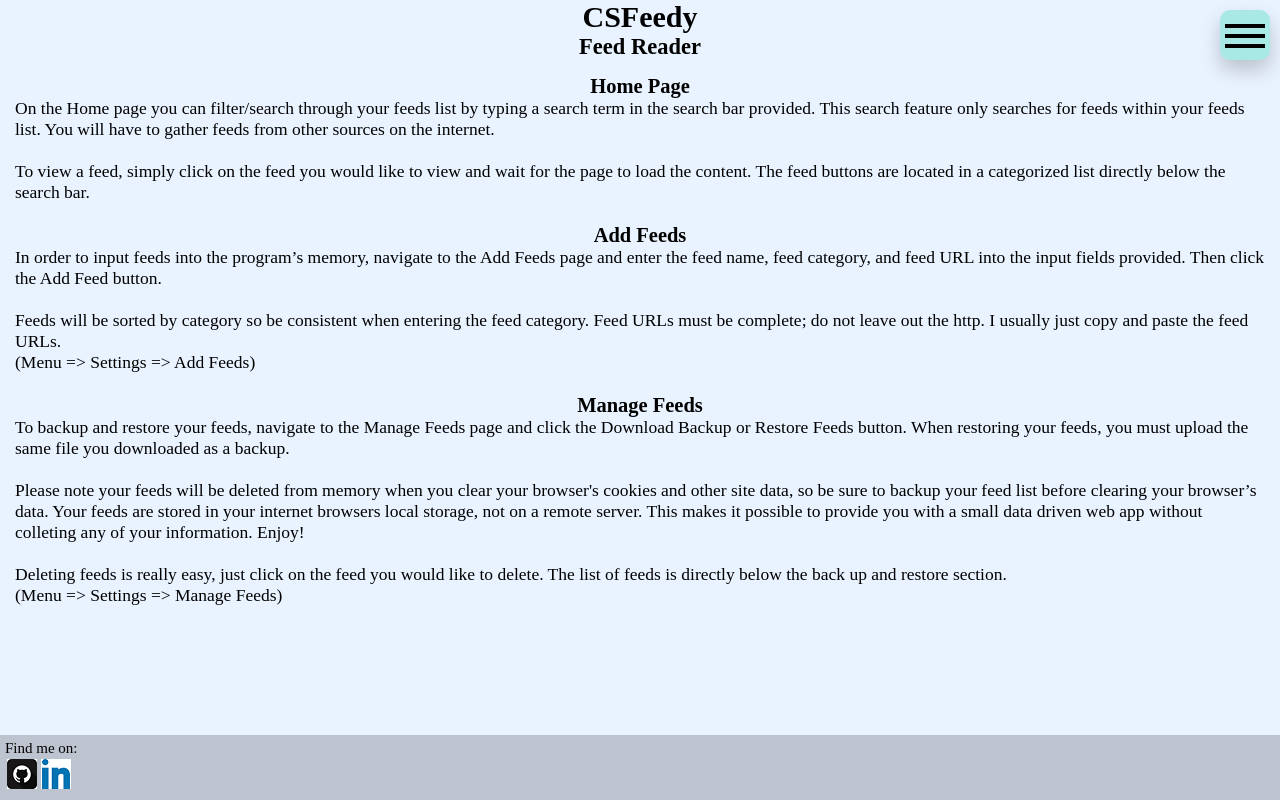
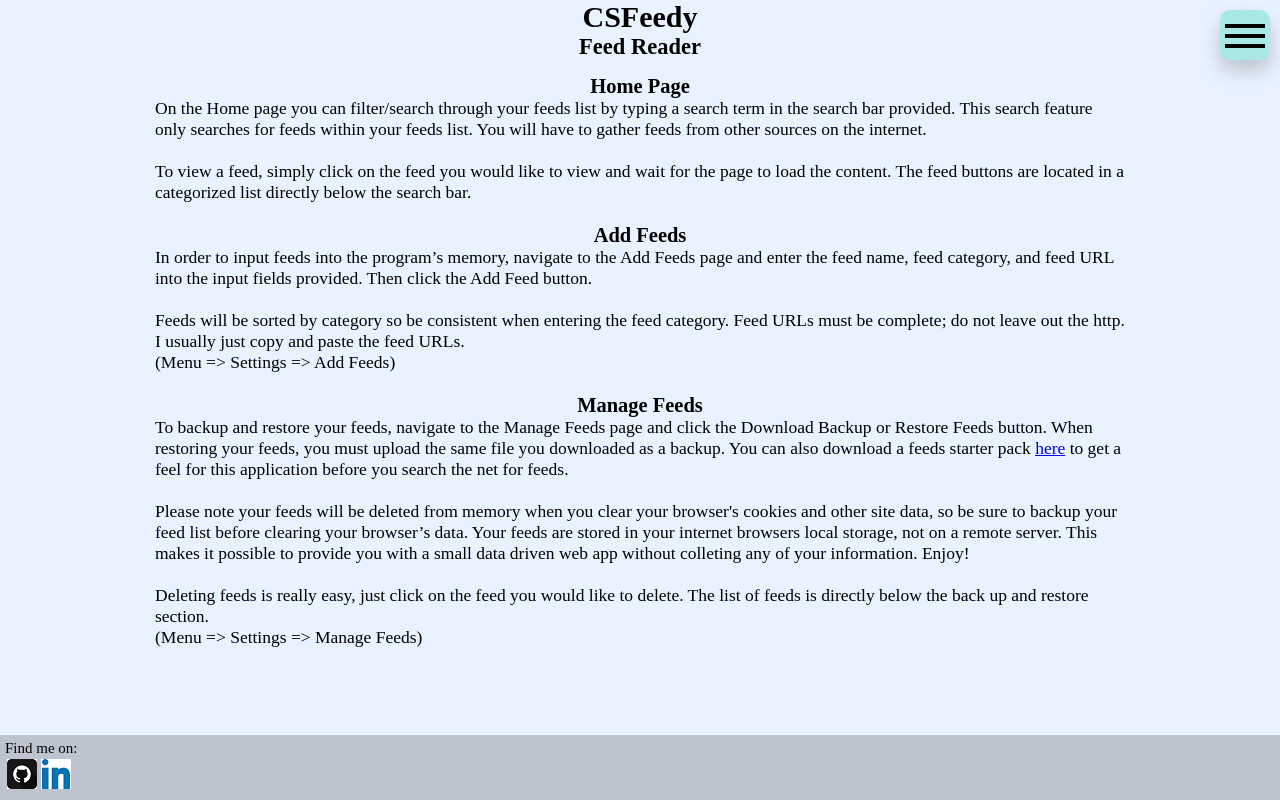
Before and after one commit to ARogala/cs-feedy, a React (Create React App) app: page /Instructions in a window 1280 px wide. Built offline with nearby package versions, Linux system fonts and the light colour scheme.

Commit message:
add offer to download starter feeds in instructions

```diff
--- a/src/components/Instructions.css
+++ b/src/components/Instructions.css
@@ -7,8 +7,10 @@
  */
 
 .instructionsContainer {
-	margin: 15px;
+	max-width: 100rem;
+	margin: 0px auto 0px auto;
 	font-size: 1.75rem;
+	padding: 15px;
 }
 
 .instructionsContainer h3 {
--- a/src/components/Instructions.js
+++ b/src/components/Instructions.js
@@ -1,6 +1,8 @@
 import React from 'react';
 
 import './Instructions.css';
+
+import download from '../CSFeedyBackUp.txt';
 
 function Instructions() {
 	return (
@@ -31,7 +33,9 @@ function Instructions() {
 			<p>To backup and restore your feeds, navigate to the Manage Feeds page
 			and click the Download Backup or Restore Feeds button.
 			When restoring your feeds, you must upload the same file you downloaded
-			as a backup.</p><br/>
+			as a backup. You can also download a feeds starter pack <a href={download} download="CSFeedyBackUp.txt">here</a> to get a feel for this application
+			before you search the net for feeds.</p><br/>
+
 			<p>Please note your feeds will be deleted from memory when you
 			clear your browser's cookies and other site data,
 			so be sure to backup your feed list before clearing your browser’s data.
@@ -43,7 +47,6 @@ function Instructions() {
 			like to delete. The list of feeds is directly below the back up
 			and restore section.</p>
 			<p>(Menu => Settings => Manage Feeds)</p>
-
 		</div>
 	);
 }
```
Also changed, not shown: src/CSFeedyBackUp.txt (added).
